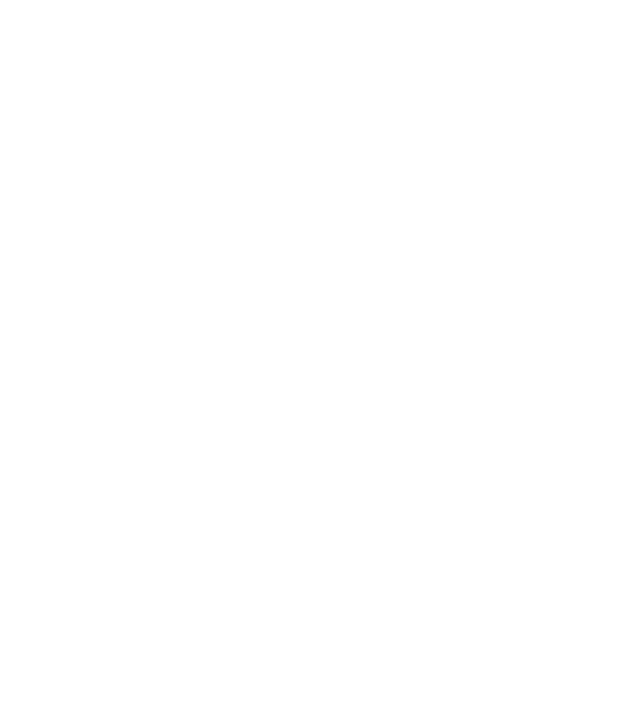
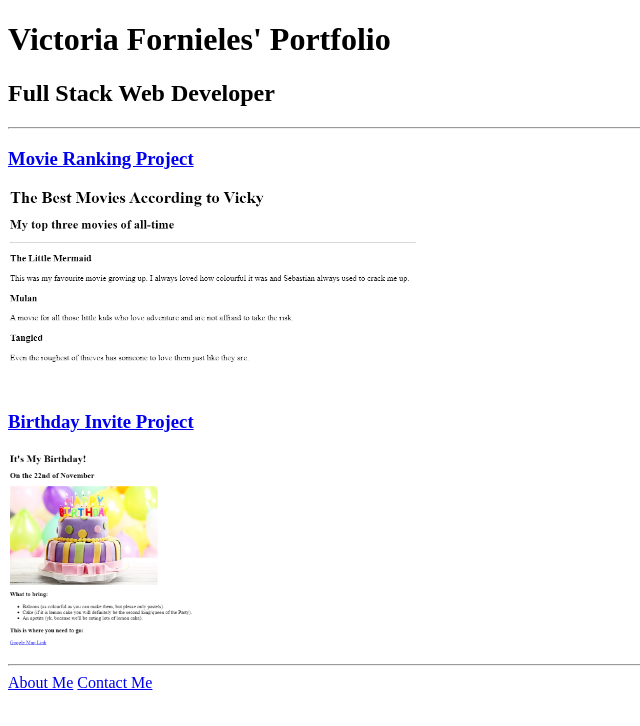
Before and after one commit to VictoriaForVer/html-portfolio, a plain HTML site: page index.html in a window 1280 px wide. Shown: the whole page, without its empty margins (0-640 px from the left). Drawn offline with Linux system fonts and the light colour scheme.

Commit message:
Add files via upload

```diff
--- a/index.html
+++ b/index.html
@@ -1,15 +1,30 @@
-<!-- TODO 1: Create the HTML Boilerplate -->
+ <!DOCTYPE html>
+ <html lang="en">
+ <head>
+    <meta charset="UTF-8">
+    <meta name="viewport" content="width=device-width, initial-scale=1.0">
+    <title>Victoria Fornieles Portfolio</title>
+ </head>
+ <body>
+    <h1>Victoria Fornieles' Portfolio</h1>
+    <h2>Full Stack Web Developer</h2>
 
-<!-- TODO 2: Add Your previous projects' HTML into the public folder -->
+    <hr />
 
-<!-- TODO 3: Take screenshots of your project previews and add the images to the images folder -->
+    <h3>
+        <a href="./public/movie-ranking.html">Movie Ranking Project</a>
+    </h3>
+        <img src="./assets/images/movie-ranking.png" height="200" alt="movie ranking project preview" />
 
-<!-- TODO 4: Add titles/subtitles etc. -->
+    <h3>
+        <a href="./public/birthday-invite.html">Birthday Invite Project</a>
+    </h3>
+        <img src="./assets/images/birthday-invite.png" height="200" alt="brithday invite project preview"/>
 
-<!-- TODO 5: Add a link to the project pages -->
+    <hr />
 
-<!-- TODO 6: Add images to show the project previews
-HINT for TODO 6: You can use the height attribute set to 200 to make the image smaller:
-https://developer.mozilla.org/en-US/docs/Web/HTML/Element/img#attr-height -->
+    <a href="./public/about.html">About Me</a>
+    <a href="./public/contact.html">Contact Me</a>
 
-<!-- TODO 7: Add the Contact Me and About Me page links -->
+ </body>
+ </html>
```
